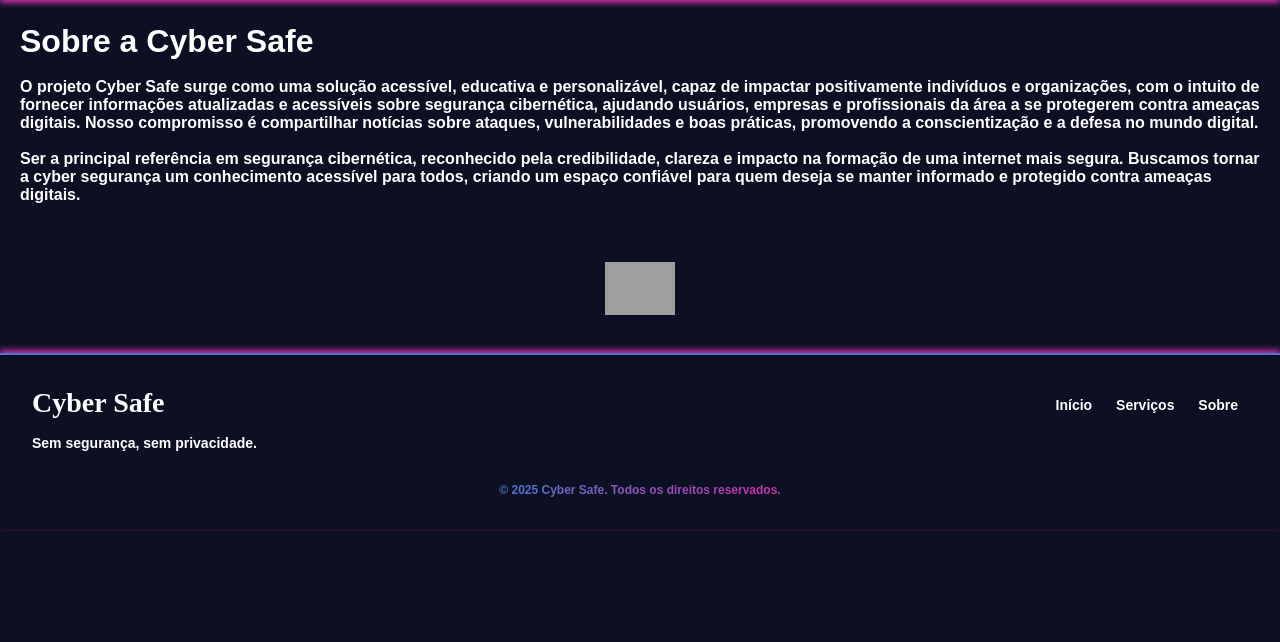
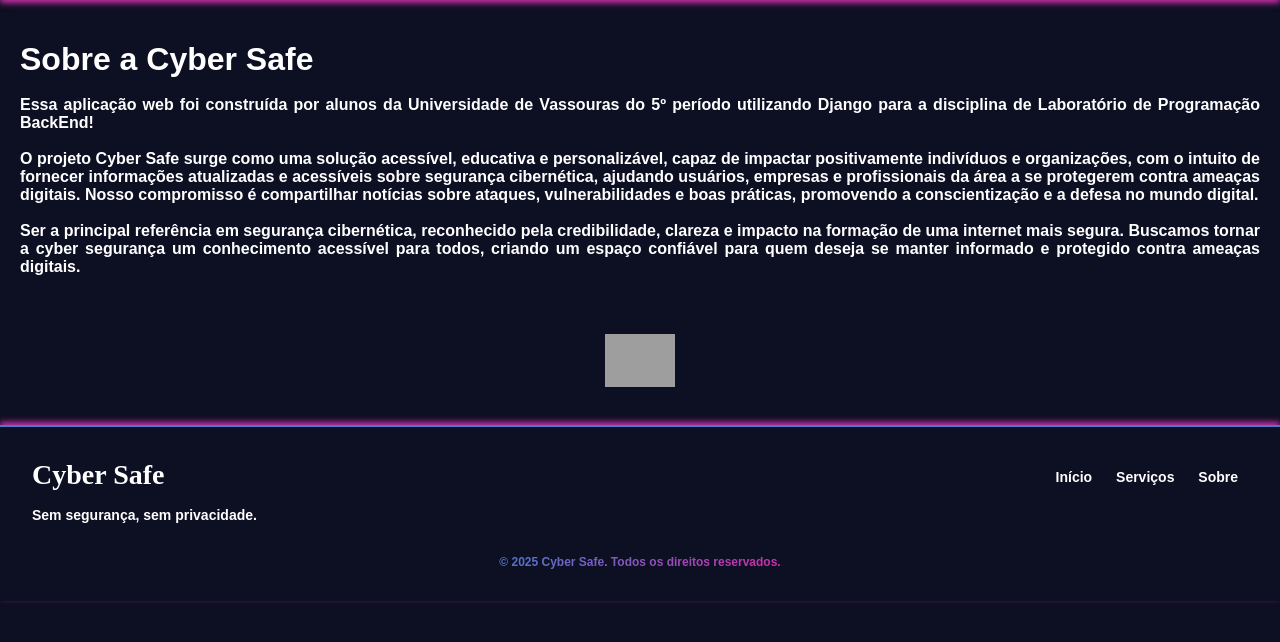
Before and after one commit to FelipeS04/Ciber-Safe-site, a Django app: page /sobre/ in a window 1280 px wide. Shown: the part 92-734 px from the top of the page. Run offline with Django 5.2, Linux system fonts and the light colour scheme; grey boxes are pictures that could not be loaded.

Commit message:
Update index.css e sobre.html

```diff
--- a/learning_logs/static/learning_logs/css/index.css
+++ b/learning_logs/static/learning_logs/css/index.css
@@ -2,6 +2,7 @@
 .corpo {
     font-family: 'Arial', sans-serif;
     font-weight: bold;
+    text-align: justify;
     border-radius: 5px;
     margin-top: 3px;
     background-color: #0d0f22;
--- a/learning_logs/templates/learning_logs/sobre.html
+++ b/learning_logs/templates/learning_logs/sobre.html
@@ -21,7 +21,10 @@
 <body>
     {% block content %}
     <div class="corpo">
+        <br>
         <h1>Sobre a Cyber Safe</h1>
+        <br>
+        <p>Essa aplicação web foi construída por alunos da Universidade de Vassouras do 5º período utilizando Django para a disciplina de Laboratório de Programação BackEnd!</p>
         <br>
         <p>O projeto Cyber Safe surge como uma solução acessível, educativa e personalizável, capaz de impactar positivamente indivíduos e organizações, com o intuito de fornecer informações atualizadas e acessíveis sobre segurança cibernética, ajudando usuários, empresas e profissionais da área a se protegerem contra ameaças digitais. Nosso compromisso é compartilhar notícias sobre ataques, vulnerabilidades e boas práticas, promovendo a conscientização e a defesa no mundo digital.</p>
         <br>
```
Also changed, not shown: db.sqlite3.
